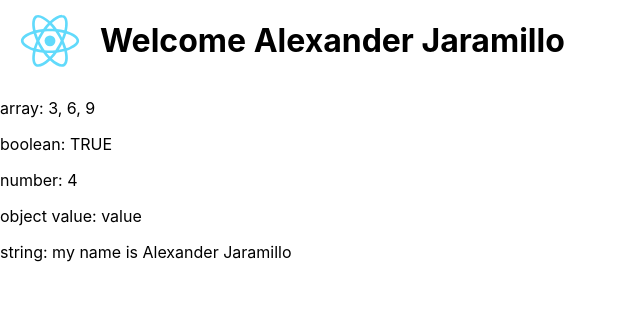
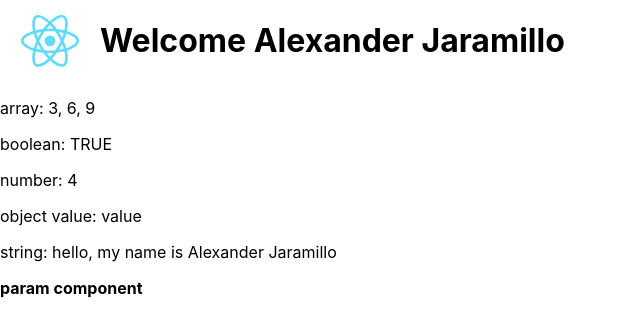
Before and after one commit to alexunjm/react-example, a React (Create React App) app: page / in a window 1280 px wide. Shown: the top 336 px of the page, without its empty margins (0-640 px from the left). Built offline with nearby package versions, Linux system fonts and the light colour scheme.

Commit message:
jsx as param

```diff
--- a/src/App.js
+++ b/src/App.js
@@ -6,13 +6,25 @@ const Greeting = (props) => <h1>Welcome { props.name }</h1>
 
 class Parameters extends Component {
   render() {
+    const {
+      array,
+      boolean,
+      fn,
+      jsxSyntax,
+      number,
+      object,
+      string,
+      string2
+    } = this.props
+
     return (
       <div>
-        <p>array: {this.props.array.map(this.props.fn).join(', ')}</p>
-        <p>boolean: {this.props.boolean ? 'TRUE': 'FALSE'}</p>
-        <p>number: {this.props.number}</p>
-        <p>object value: {this.props.object.key}</p>
-        <p>string: {this.props.string}</p>
+        <p>array: {array.map(fn).join(', ')}</p>
+        <p>boolean: {boolean ? 'TRUE': 'FALSE'}</p>
+        <p>number: {number}</p>
+        <p>object value: {object.key}</p>
+        <p>string: {string2} {string}</p>
+        {jsxSyntax}
       </div>
     )
   }
@@ -32,7 +44,9 @@ function App() {
         number={4}
         object={{key: 'value', num: 5}}
         string={'my name is ' + name}
+        string2='hello, '
         fn={(number) => number * 3}
+        jsxSyntax={<strong>param component</strong>}
       />
     </div>
   );
```
